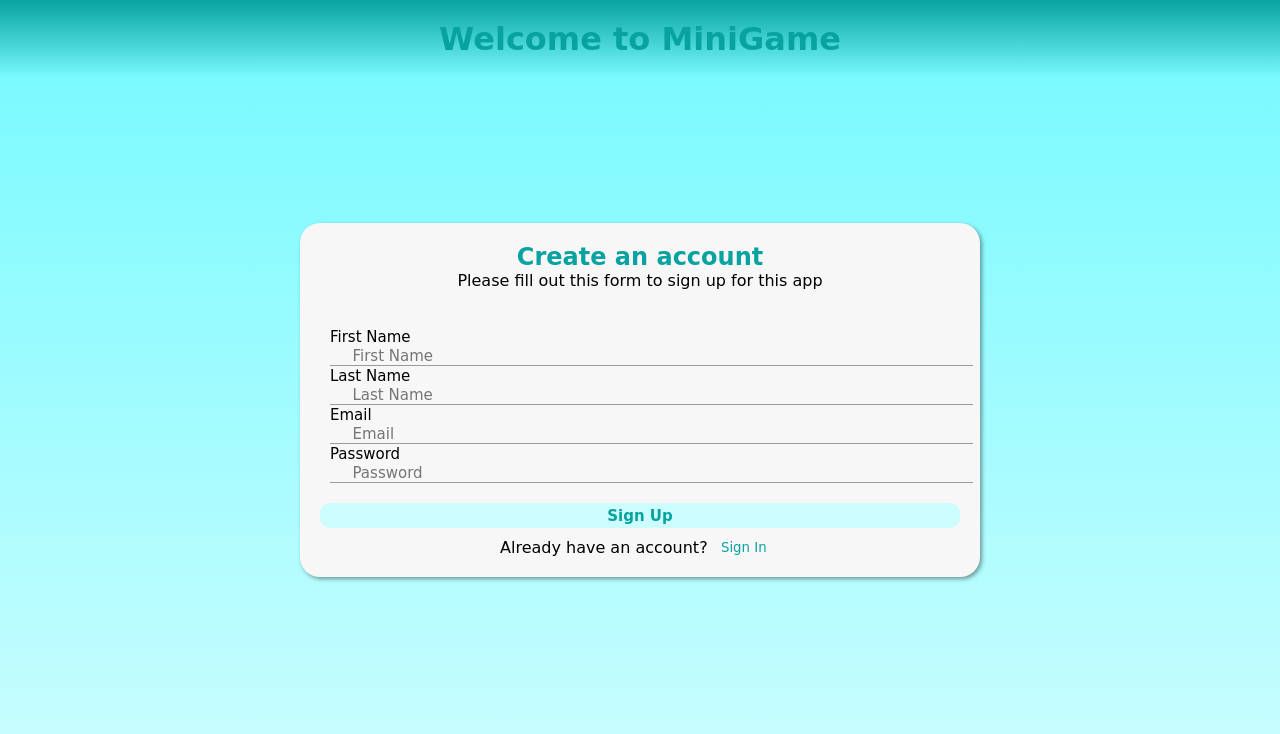
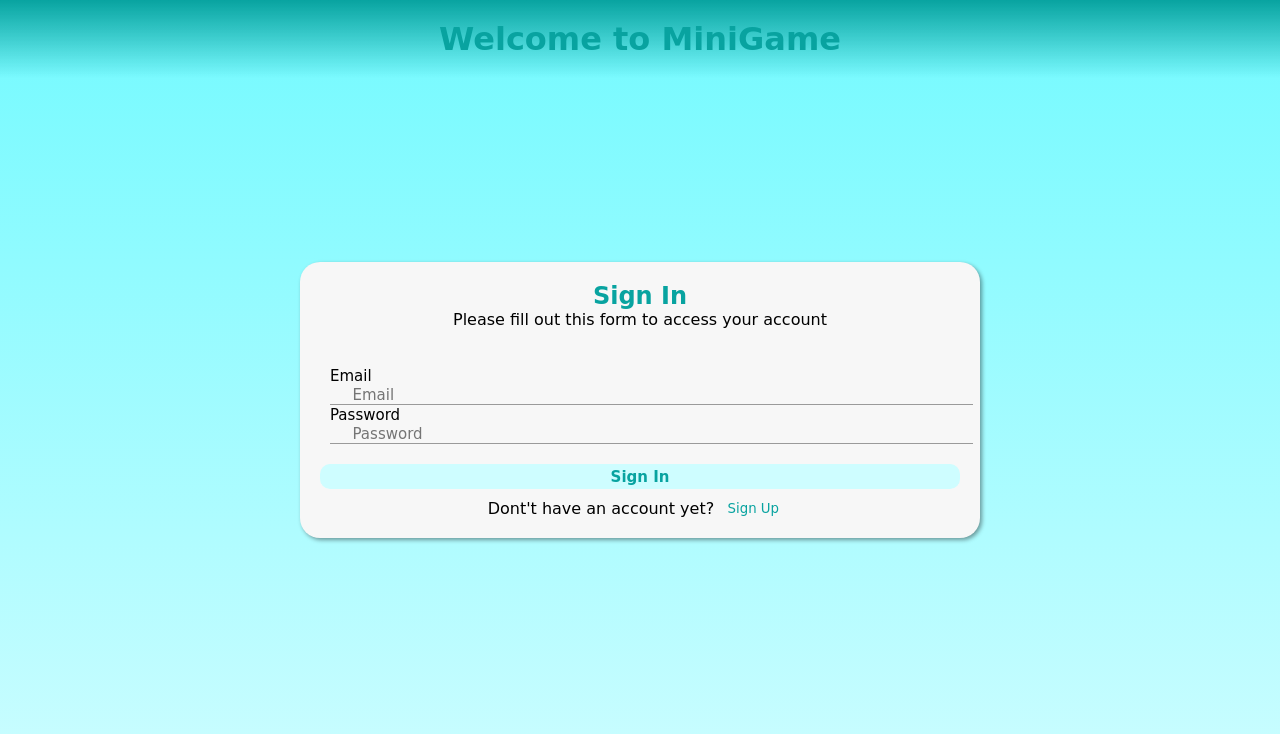
Before and after one commit to Yassine-Lajmi/MiniGame, a PHP site: page / in a window 1280 px wide. Shown: the top 734 px of the page. Run offline with PHP 8.4, Linux system fonts and the light colour scheme.

Commit message:
fixed a bit of code, going to seperate signIn and SignUp in 2 seperate pages

```diff
--- a/homepage.php
+++ b/homepage.php
@@ -13,7 +13,6 @@
     <link rel="stylesheet" href="style.css">
 </head>
 <body>
-    <h1>Hello World</h1>
     <a href="logout.php">Log out</a>
     <p>Hello
         <div class="message"><?php if(isset($message)){echo $message;}?></div>
--- a/index.php
+++ b/index.php
@@ -12,29 +12,29 @@
 </head>
 <body>
     <h1>Welcome to MiniGame</h1>
-    <div class="container" id="SignUpContainer" style="display: block;">
+    <div class="container" id="SignUpContainer" style="display: none;">
         <div class="titleGroup">
             <h2>Create an account</h2>
             <p>Please fill out this form to sign up for this app</p>
         </div>
         <div class="message"><?php if(isset($message)){echo $message;}?></div>
-        <form action="index.php" method="post" class="formGroup">
+        <form action="" method="post" class="formGroup">
             <div class="inputGroup">
                 <div class="inputField">
                     <label for="fName">First Name</label>
-                    <input type="text" id="fName" placeholder="First Name" name="firstName">
+                    <input type="text" id="fName" placeholder="First Name" name="firstName" required>
                 </div>
                 <div class="inputField">
                     <label for="lName">Last Name</label>
-                    <input type="text" id="lName" placeholder="Last Name" name="lastName">
+                    <input type="text" id="lName" placeholder="Last Name" name="lastName" required>
                 </div>
                 <div class="inputField">
                     <label for="email">Email</label>
-                    <input type="email" id="email" placeholder="Email" name="email">
+                    <input type="email" id="email" placeholder="Email" name="email" required>
                 </div>
                 <div class="inputField">
                     <label for="password">Password</label>
-                    <input type="password" id="password" placeholder="Password" name="password">
+                    <input type="password" id="password" placeholder="Password" name="password" required>
                 </div>
             </div>
             <div class="submitButton">
@@ -46,21 +46,21 @@
             <button id="signInButton">Sign In</button>
         </div>
     </div>
-    <div class="container" id="SignInContainer" style="display: none;">
+    <div class="container" id="SignInContainer" style="display: block;">
         <div class="titleGroup">
             <h2>Sign In</h2>
             <p>Please fill out this form to access your account</p>
         </div>
         <div class="message"><?php if(isset($message)){echo $message;}?></div>
-        <form action="index.php" method="post" class="formGroup">
+        <form action="" method="post" class="formGroup">
             <div class="inputGroup">
                 <div class="inputField">
                     <label for="email">Email</label>
-                    <input type="email" id="email" placeholder="Email" name="email">
+                    <input type="email" id="email" placeholder="Email" name="email" required>
                 </div>
                 <div class="inputField">
                     <label for="password">Password</label>
-                    <input type="password" id="password" placeholder="Password" name="password">
+                    <input type="password" id="password" placeholder="Password" name="password" required>
                 </div>
             </div>
             <div class="submitButton">
--- a/register.php
+++ b/register.php
@@ -30,16 +30,18 @@
         $email = $_POST['email'];
         $password = $_POST['password'];
         $password = md5($password);
-
+        if(!empty($email) && !empty($password)){
             $check = mysqli_query($con, "SELECT * FROM `minigame` WHERE email = '$email' AND passw = '$password'");
             if( mysqli_num_rows($check)>0){
                 session_start();
                 $row = mysqli_fetch_assoc($check);
                 $_SESSION['email'] = $row['email'];
                 header("Location: homepage.php");
-            exit();
             }else{
-            $message = "Incorrect Email or Password!";
+                $message = "NOt Found. Incorrect Email or Password!";
+            }
+        }else{
+            $message = "Please fill out the entire form!";
         }
     }
 
--- a/style.css
+++ b/style.css
@@ -62,7 +62,7 @@ body{
     background: transparent;
     border: none;
     border-bottom: 1px solid #9a9a9a;
-    color: #9a9a9a;
+    /*color: #9a9a9a;*/
     padding-left: 1.5em;
     font-size: 15px;
     margin-right: 2em;
```
Lines whose indentation alone changed are shown as unchanged.
